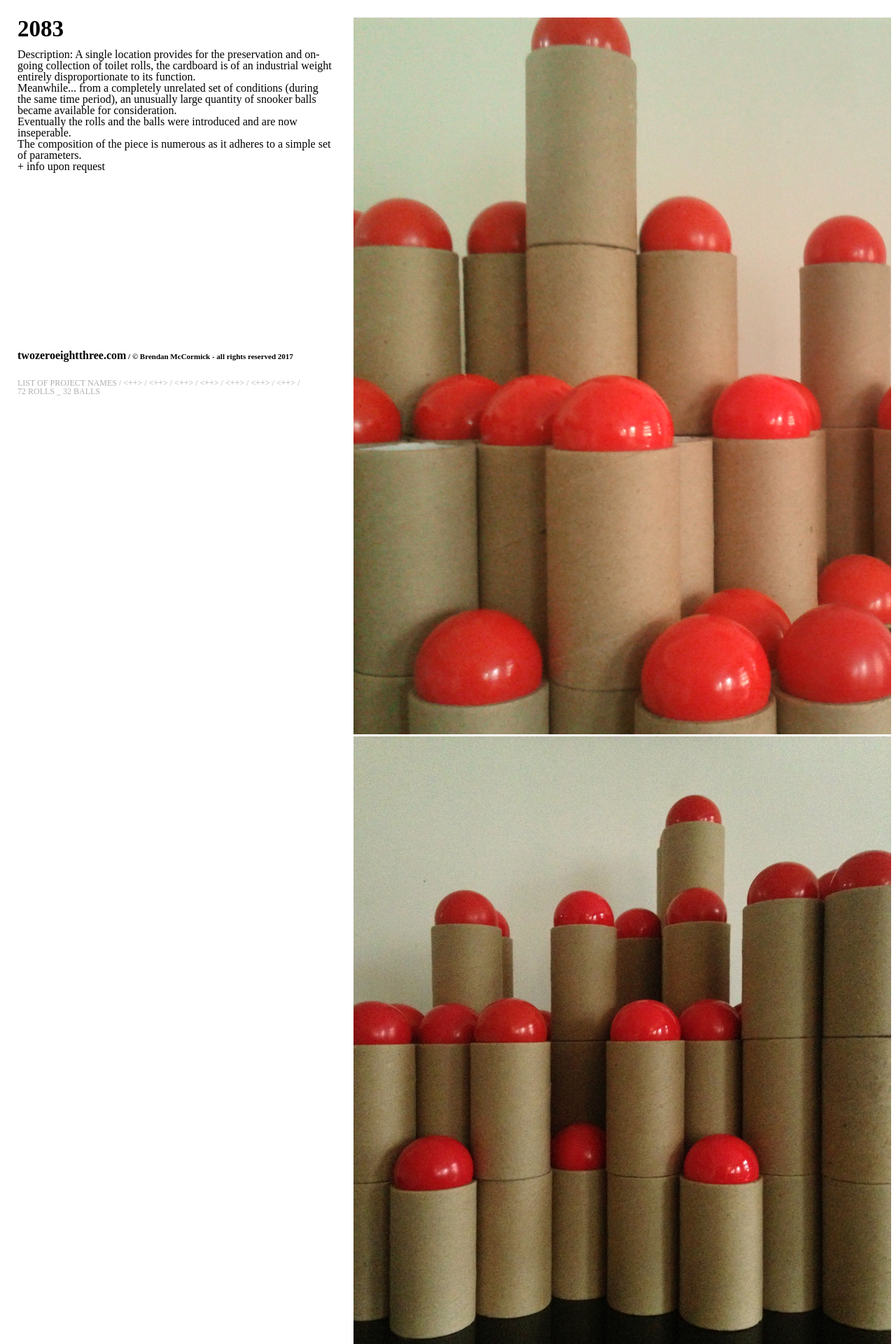
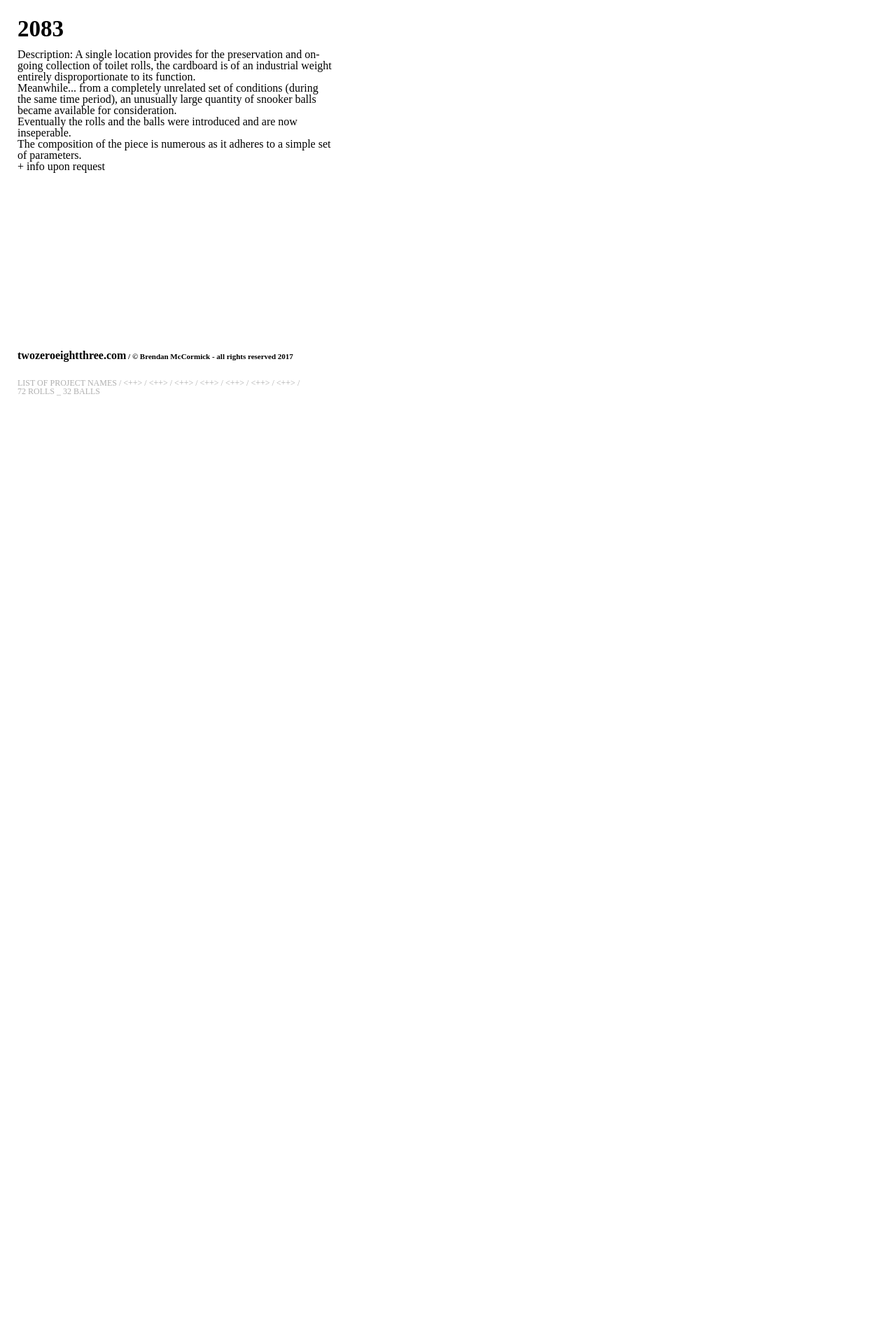
Before and after one commit to twozeroeightthree/website, a Jekyll site: the page built from _posts/2018-01-01-72-rolls-32-balls.html, in a window 1280 px wide. Shown: the top 1920 px of the page at 70% size. Built offline with Jekyll 4.4.1, drawn with Linux system fonts in a browser that asks for light colours; some web fonts are replaced; after the commit the page ends 900 px from its top, so only the background shows below that.

Commit message:
2018-03-20_20:48

```diff
--- a/_posts/2018-01-01-72-rolls-32-balls.html
+++ b/_posts/2018-01-01-72-rolls-32-balls.html
@@ -19,10 +19,4 @@ imgpath: "/img/rolls/"
 </p>
 <span>+ info upon request</span>
 </div>
-<div class="media post">
-  {% for image in site.static_files %}
-    {% if image.path contains page.imgpath %}
-      <img src="{{ image.path | absolute_url}}" alt="image" />
-    {% endif %}
-  {% endfor %}
-</div>
+{{include images}}
```
Also changed, not shown: _includes/images.html (renamed from _includes/image.html), 1 other file.
